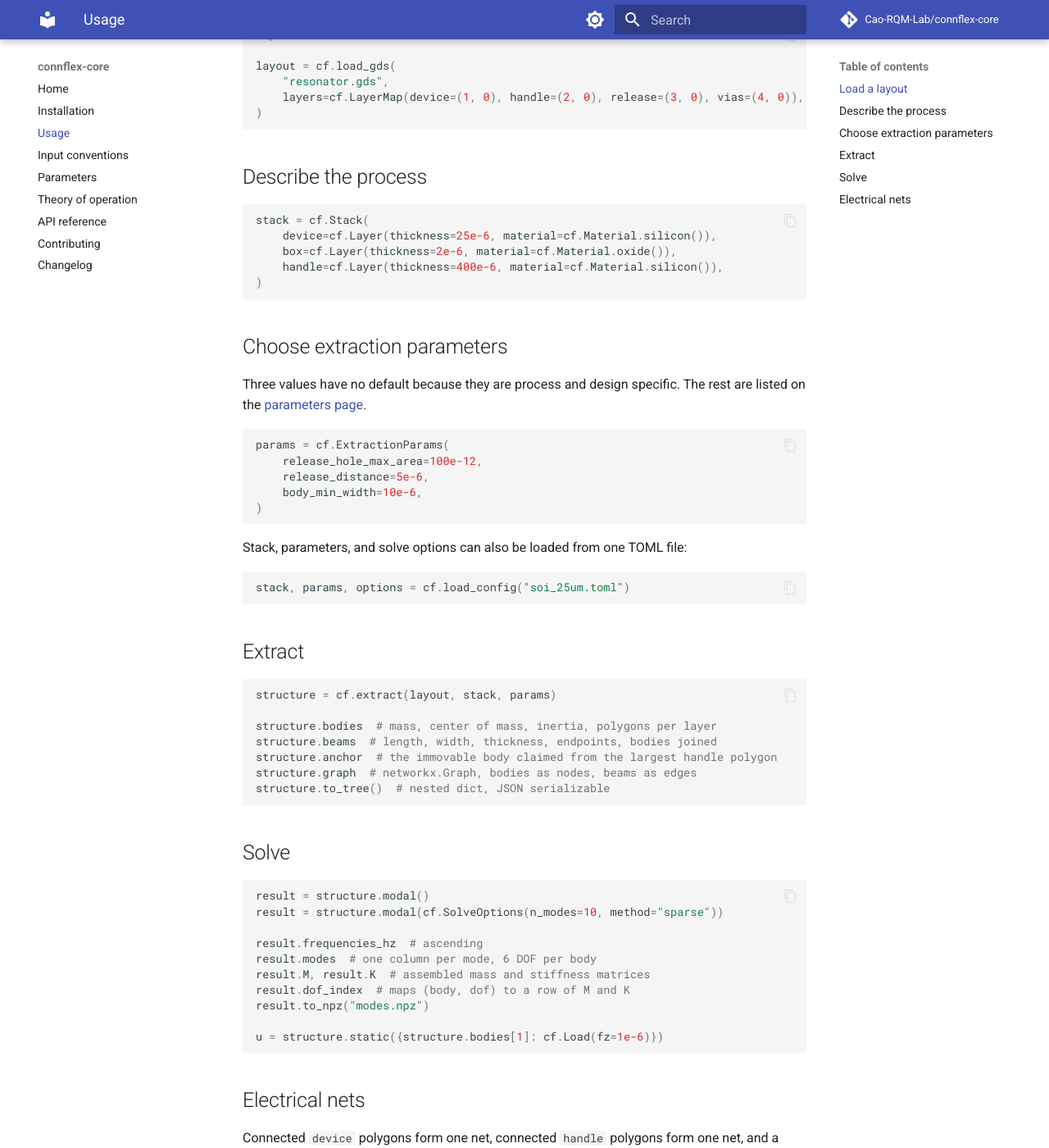
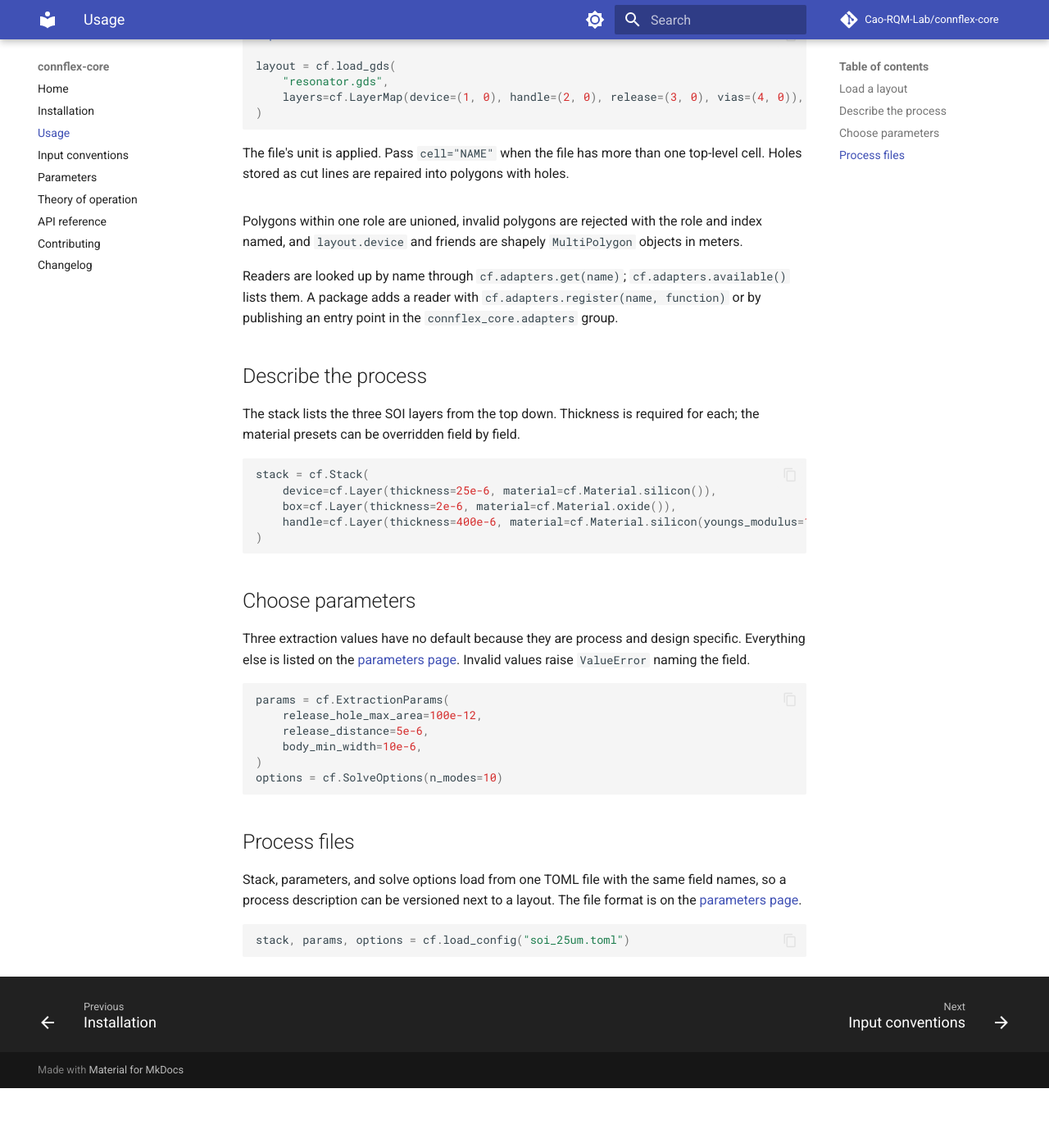
Before and after one commit to Cao-RQM-Lab/connflex-core, an MkDocs documentation site: the page built from docs/usage.md, in a window 1280 px wide and 1400 px high, scrolled down 407 px. Shown: the whole window at 82% size. Built offline with MkDocs 1.6.1 and Material for MkDocs 9.7.7, drawn with Linux system fonts in a browser that asks for light colours; comment, search, counter and statistics services are not loaded; after the commit the page ends 1734 px from its top, so only the background shows below that; some of the changed text lies outside the part shown.

Commit message:
Document implemented API
Trim usage page and README to readers and configuration objects that
exist, and render API reference from package exports.

````diff
--- a/docs/usage.md
+++ b/docs/usage.md
@@ -1,13 +1,14 @@
 # Usage
 
 All quantities are SI. The GDS reader applies the unit stored in the file;
-the other readers take a `unit` scale factor, for example `unit=1e-6` for
+the shapely reader takes a `unit` scale factor, for example `unit=1e-6` for
 polygons drawn in micrometers.
 
 ## Load a layout
 
 A layout has four polygon roles: `device`, `handle`, and optionally `release`
-and `vias`. See the [input conventions](conventions.md).
+and `vias`. Every polygon marks where the named feature is present; see the
+[input conventions](conventions.md).
 
 === "GDS file"
 
@@ -19,6 +20,10 @@ and `vias`. See the [input conventions](conventions.md).
         layers=cf.LayerMap(device=(1, 0), handle=(2, 0), release=(3, 0), vias=(4, 0)),
     )
     ```
+
+    The file's unit is applied. Pass `cell="NAME"` when the file has more than
+    one top-level cell. Holes stored as cut lines are repaired into polygons
+    with holes.
 
 === "shapely"
 
@@ -33,38 +38,32 @@ and `vias`. See the [input conventions](conventions.md).
     )
     ```
 
-=== "gdsfactory"
+Polygons within one role are unioned, invalid polygons are rejected with the
+role and index named, and `layout.device` and friends are shapely
+`MultiPolygon` objects in meters.
 
-    ```python
-    import connflex_core as cf
-    from connflex_core.adapters.gdsfactory_ import from_component
-
-    layout = from_component(component, layers=cf.LayerMap(device=(1, 0), handle=(2, 0)))
-    ```
-
-=== "klayout"
-
-    ```python
-    import connflex_core as cf
-    from connflex_core.adapters.klayout_ import from_cell
-
-    layout = from_cell(cell, layers=cf.LayerMap(device=(1, 0), handle=(2, 0)))
-    ```
+Readers are looked up by name through `cf.adapters.get(name)`; `cf.adapters.available()`
+lists them. A package adds a reader with `cf.adapters.register(name, function)` or by
+publishing an entry point in the `connflex_core.adapters` group.
 
 ## Describe the process
+
+The stack lists the three SOI layers from the top down. Thickness is required
+for each; the material presets can be overridden field by field.
 
 ```python
 stack = cf.Stack(
     device=cf.Layer(thickness=25e-6, material=cf.Material.silicon()),
     box=cf.Layer(thickness=2e-6, material=cf.Material.oxide()),
-    handle=cf.Layer(thickness=400e-6, material=cf.Material.silicon()),
+    handle=cf.Layer(thickness=400e-6, material=cf.Material.silicon(youngs_modulus=130e9)),
 )
 ```
 
-## Choose extraction parameters
+## Choose parameters
 
-Three values have no default because they are process and design specific.
-The rest are listed on the [parameters page](parameters.md).
+Three extraction values have no default because they are process and design
+specific. Everything else is listed on the [parameters page](parameters.md).
+Invalid values raise `ValueError` naming the field.
 
 ```python
 params = cf.ExtractionParams(
@@ -72,49 +71,15 @@ params = cf.ExtractionParams(
     release_distance=5e-6,
     body_min_width=10e-6,
 )
+options = cf.SolveOptions(n_modes=10)
 ```
 
-Stack, parameters, and solve options can also be loaded from one TOML file:
+## Process files
+
+Stack, parameters, and solve options load from one TOML file with the same
+field names, so a process description can be versioned next to a layout. The
+file format is on the [parameters page](parameters.md#toml-files).
 
 ```python
 stack, params, options = cf.load_config("soi_25um.toml")
 ```
-
-## Extract
-
-```python
-structure = cf.extract(layout, stack, params)
-
-structure.bodies  # mass, center of mass, inertia, polygons per layer
-structure.beams  # length, width, thickness, endpoints, bodies joined
-structure.anchor  # the immovable body claimed from the largest handle polygon
-structure.graph  # networkx.Graph, bodies as nodes, beams as edges
-structure.to_tree()  # nested dict, JSON serializable
-```
-
-## Solve
-
-```python
-result = structure.modal()
-result = structure.modal(cf.SolveOptions(n_modes=10, method="sparse"))
-
-result.frequencies_hz  # ascending
-result.modes  # one column per mode, 6 DOF per body
-result.M, result.K  # assembled mass and stiffness matrices
-result.dof_index  # maps (body, dof) to a row of M and K
-result.to_npz("modes.npz")
-
-u = structure.static({structure.bodies[1]: cf.Load(fz=1e-6)})
-```
-
-## Electrical nets
-
-Connected `device` polygons form one net, connected `handle` polygons form
-one net, and a `vias` polygon merges the device and handle nets it overlaps.
-
-```python
-nets = structure.nets
-nets.graph  # conductors as nodes, vias as edges
-nets.net_of(beam)
-nets.nets_of(body)  # a body can carry several nets
-```
````
Also changed, not shown: CHANGELOG.md (+3 -0 lines), README.md (+3 -7 lines).
